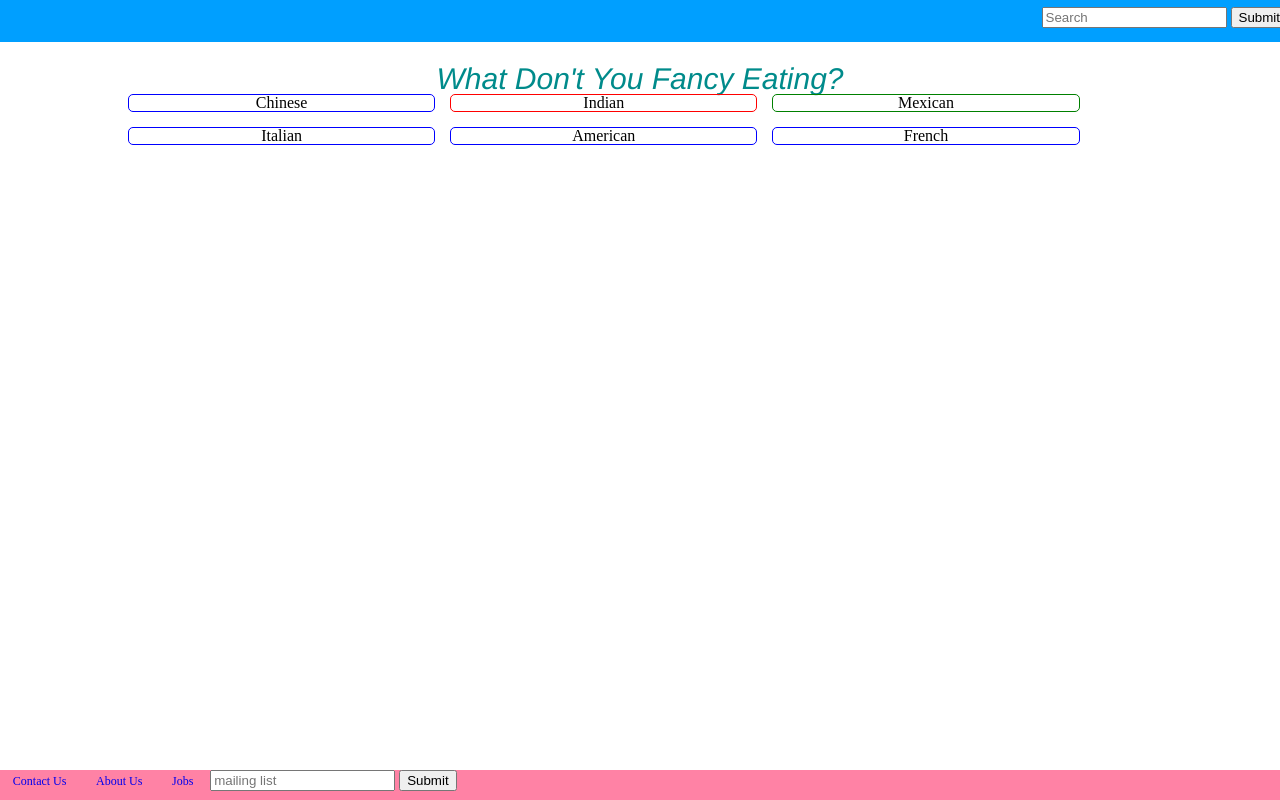
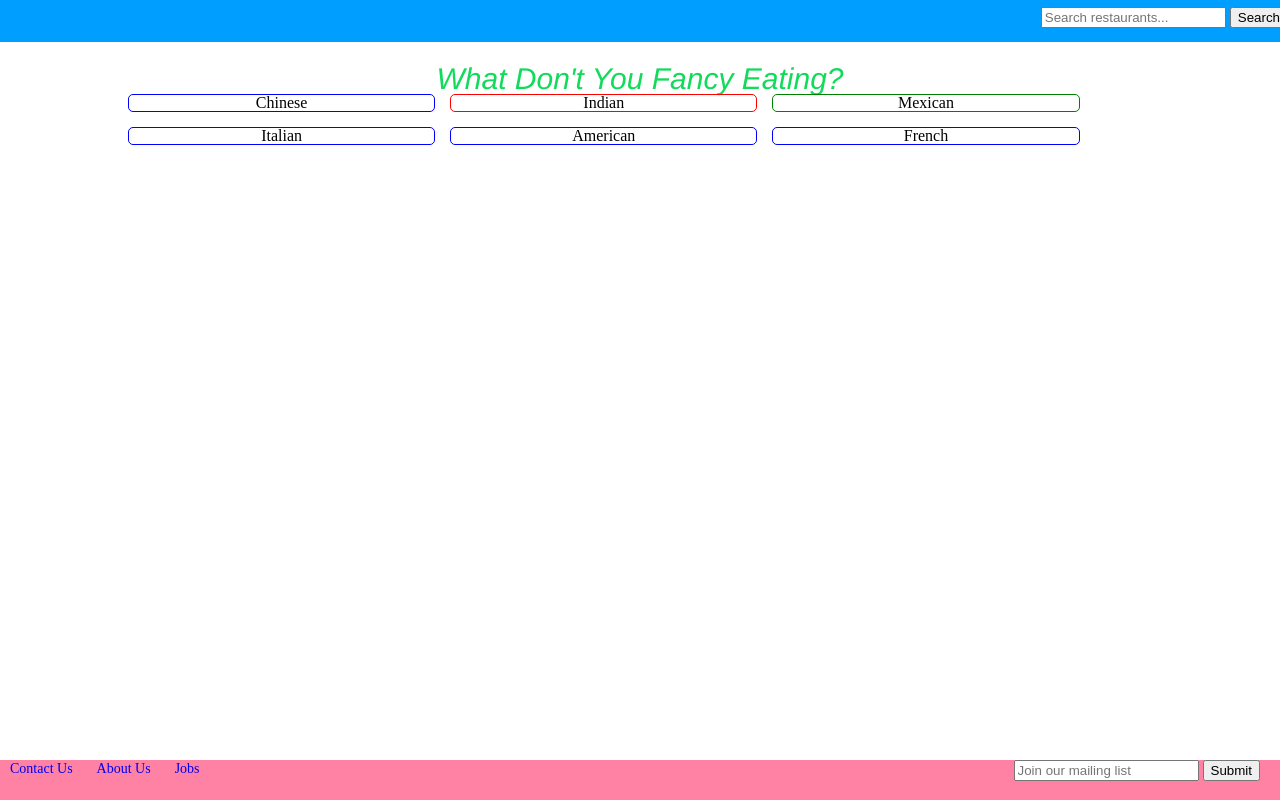
Before and after one commit to hainesy91/project_y, a website: page index.html in a window 1280 px wide. Drawn offline with Linux system fonts and the light colour scheme; files that its build step writes are made by us from their sources.

Commit message:
styled the footer by positioning the text and the input boxes, changed the font size, placeholder text in top search bar

```diff
--- a/index.html
+++ b/index.html
@@ -10,8 +10,8 @@
 
 <nav id="navBar">
   <div id="navSearch">
-    <input id="searchBar" type="search" placeholder="Search"/>
-    <button id="submitButton" type="submit">Submit</button>
+    <input id="searchBar" type="search" placeholder="Search restaurants..."/>
+    <button id="submitButton" type="submit">Search</button>
   </div>
 </nav>
 
@@ -59,11 +59,13 @@
 <footer>
   <ul class="footerList">
     <li><a href="html/contactus.html">Contact Us</a></li>
-    <li><a href="html/aboutus.html#">About Us</a></li>
+    <li><a href="html/aboutus.html">About Us</a></li>
     <li><a href="html/jobs.html">Jobs</a></li>
   </ul>
- <input id="mailingList" type="search" placeholder="mailing list"/>
- <button id="mailigListSubmit" type="submit">Submit</button>
+  <div id="mailingListSection">
+    <input id="mailingList" type="search" placeholder="Join our mailing list"/>
+    <button id="mailingListSubmit" type="submit">Submit</button>
+  </div>
 </footer>
 
 </body>
--- a/stylesheets/main.css
+++ b/stylesheets/main.css
@@ -72,7 +72,7 @@ body {
   text-align: center;
   margin-top: 30px;
   font-family: helvetica;
-  color: #008B8B;
+  color: #12DB5C;
   font-style: italic;
   font-size: 30px;
   display: block;
@@ -81,7 +81,7 @@ body {
  #container {
   width: 80%;
   display: block;
-  margin: 0 auto;
+  margin: auto;
 }
 
 #chinese {
@@ -157,9 +157,10 @@ footer{
   position: fixed;
   left:0px;
   bottom:0px;
-  height:30px;
+  height: 40px;
   width:100%;
   padding: 10px;
+
 }
 
 .footerList {
@@ -168,19 +169,21 @@ footer{
 }
 
 .footerList li {
+  padding: 10px;
   display: inline;
-  margin:1%;
+  width: 60px;
 }
 
-ul.footerlist li a {
+.footerList li a {
   text-decoration: none;
-  font-size: 12px;
+  font-size: 14px;
 }
 
-input#mailingList {
-
+.footerList li a:hover {
+  text-decoration: underline;
 }
 
-button#mailingListSubmit {
+div#mailingListSection {
   float: right;
+  margin-right: 20px;
 }
```
